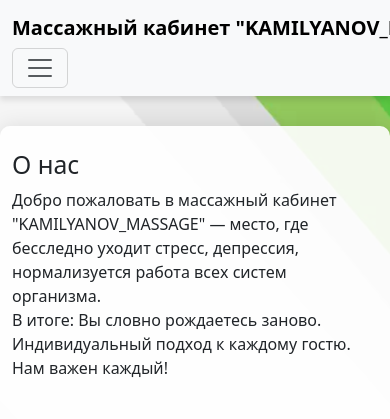
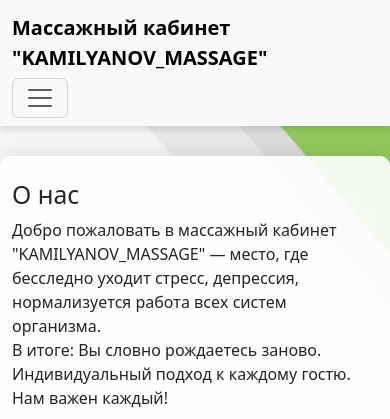
Before and after one commit to KamilyanovT/KAMILYANOV_MASSAGE, a Django app: page / in a window 390 px wide; the page is wider, and only the part inside the window is pictured. Shown: the top 419 px of that part. Run offline with Django 5.2, Linux system fonts and the light colour scheme; tables that the repository leaves empty hold one stand-in row (values such as "Sample post"); grey boxes marked "Sample" are stand-in pictures; parts of the project's set-up code (start-up, migrations or seed data) failed here and were passed over.

Commit message:
Доработал адаптив(мобильная версия)

```diff
--- a/cabinet/templates/main.html
+++ b/cabinet/templates/main.html
@@ -2,7 +2,7 @@
 {% block header %}
 <nav class="navbar navbar-expand-lg navbar-light bg-body-tertiary">
   <div class="container-fluid">
-    <a class="navbar-brand" href="#">Массажный кабинет "KAMILYANOV_MASSAGE"</a>
+    <a class="navbar-brand text-wrap" href="#">Массажный кабинет "KAMILYANOV_MASSAGE"</a>
     <button class="navbar-toggler" type="button" data-bs-toggle="collapse" data-bs-target="#navbarNav" aria-controls="navbarNav" aria-expanded="false" aria-label="Переключатель навигации">
       <span class="navbar-toggler-icon"></span>
     </button>
```
